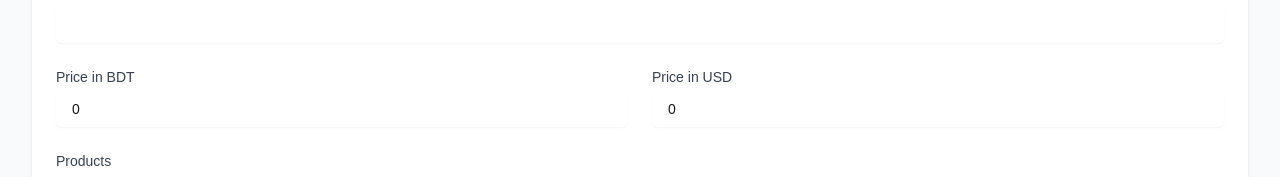
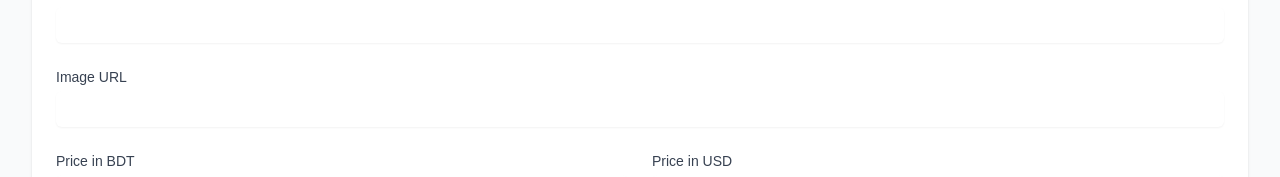
Before and after one commit to anamul94/cookies, a Next.js app: page /packages/1/edit in a window 1280 px wide. Shown: the part 191-368 px from the top of the page. Built offline with nearby package versions, Linux system fonts and the light colour scheme; no server answers; sample sign-in values are in the browser's storage.

Commit message:
fix edit package page

```diff
--- a/src/app/packages/[id]/edit/page.jsx
+++ b/src/app/packages/[id]/edit/page.jsx
@@ -7,6 +7,7 @@ import { isAuthenticated } from "@/utils/auth";
 import { Status } from "@/app/constants/status";
 import DurationTypes from "@/app/constants/duration";
 import PackageOrderType from '@/app/constant/PackageOrderType.enum';
+import { API_BASE_URL } from '@/app/constants/api';
 
 export default function EditPackage({ params }) {
   const router = useRouter();
@@ -24,6 +25,7 @@ export default function EditPackage({ params }) {
     durationValue: 1,
     status: Status.ACTIVE,
     packageType: PackageOrderType.REGULAR,
+    imageUrl: "",
   });
 
   useEffect(() => {
@@ -34,7 +36,7 @@ export default function EditPackage({ params }) {
 
     const fetchPackage = async () => {
       try {
-        const response = await fetchWithAuth(`http://localhost:8000/packages/${id}`);
+        const response = await fetchWithAuth(`${API_BASE_URL}/packages/${id}`);
         if (!response) return;
 
         if (!response.ok) {
@@ -51,6 +53,7 @@ export default function EditPackage({ params }) {
           durationValue: data.durationValue,
           status: data.status,
           packageType: data.packageType,
+          imageUrl: data.imageUrl
         });
         await fetchProducts();
       } catch (error) {
@@ -66,7 +69,7 @@ export default function EditPackage({ params }) {
   const fetchProducts = async () => {
     try {
       const response = await fetchWithAuth(
-        "http://localhost:8000/products/search",
+        `${API_BASE_URL}/products/search`,
         {
           method: "POST",
           body: JSON.stringify({
@@ -95,7 +98,7 @@ export default function EditPackage({ params }) {
     setSaving(true);
 
     try {
-      const response = await fetchWithAuth(`http://localhost:8000/packages/${id}`, {
+      const response = await fetchWithAuth(`${API_BASE_URL}/packages/${id}`, {
         method: "PUT",
         body: JSON.stringify(packageData),
       });
@@ -178,6 +181,26 @@ export default function EditPackage({ params }) {
                 }
               />
             </div>
+
+            <div>
+              <label
+                htmlFor="title"
+                className="block text-sm font-medium text-gray-700"
+              >
+                Image URL
+              </label>
+              <input
+                type="text"
+                id="title"
+                required
+                className="mt-1 block w-full shadow-sm focus:ring-blue-500 focus:border-blue-500 sm:text-sm border-gray-300 rounded-md px-4 py-2"
+                value={packageData.imageUrl}
+                onChange={(e) =>
+                  setPackageData({ ...packageData, imageUrl: e.target.value })
+                }
+              />
+            </div>
+
 
             <div className="grid grid-cols-2 gap-6">
               <div>
```
